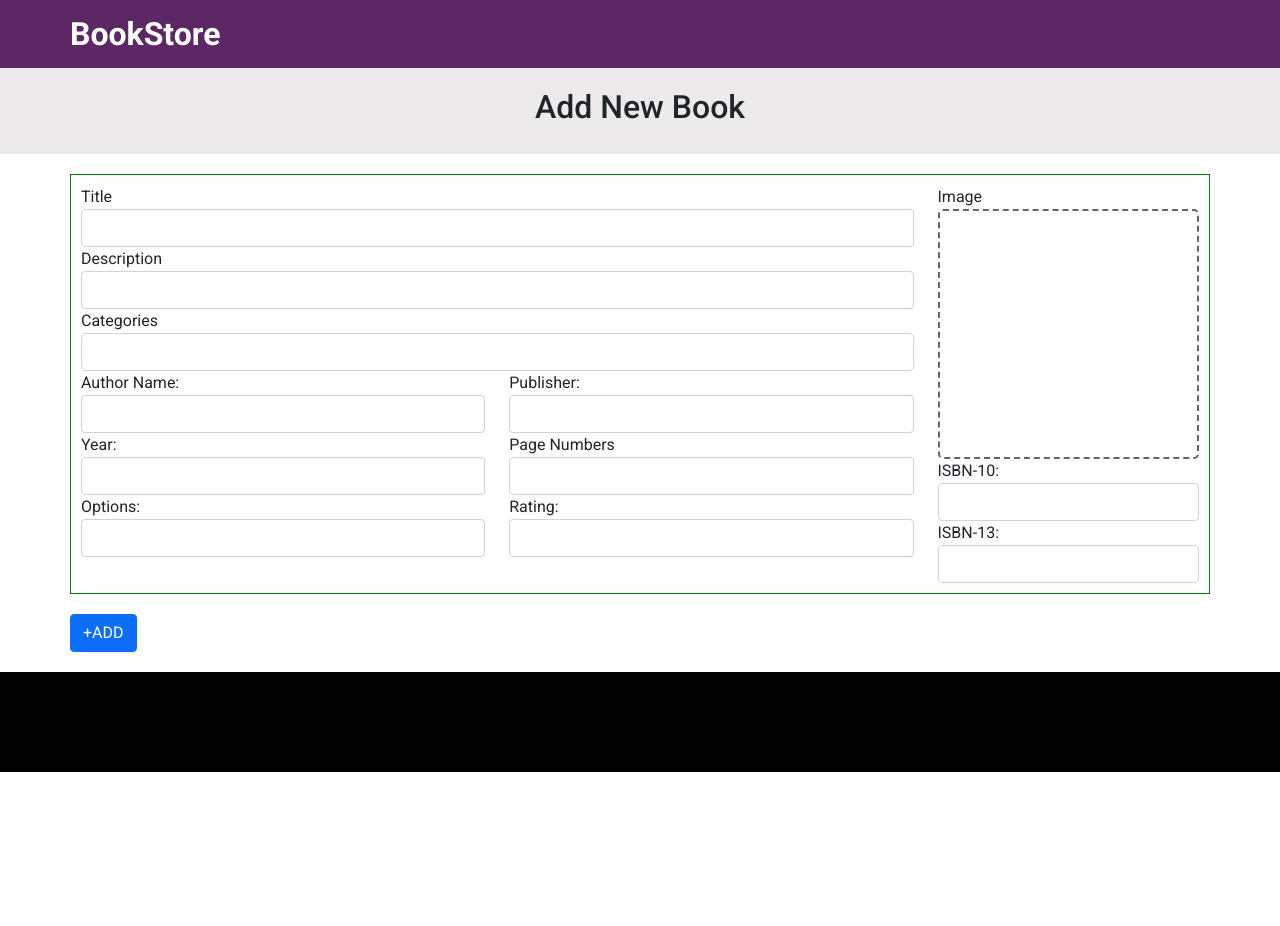
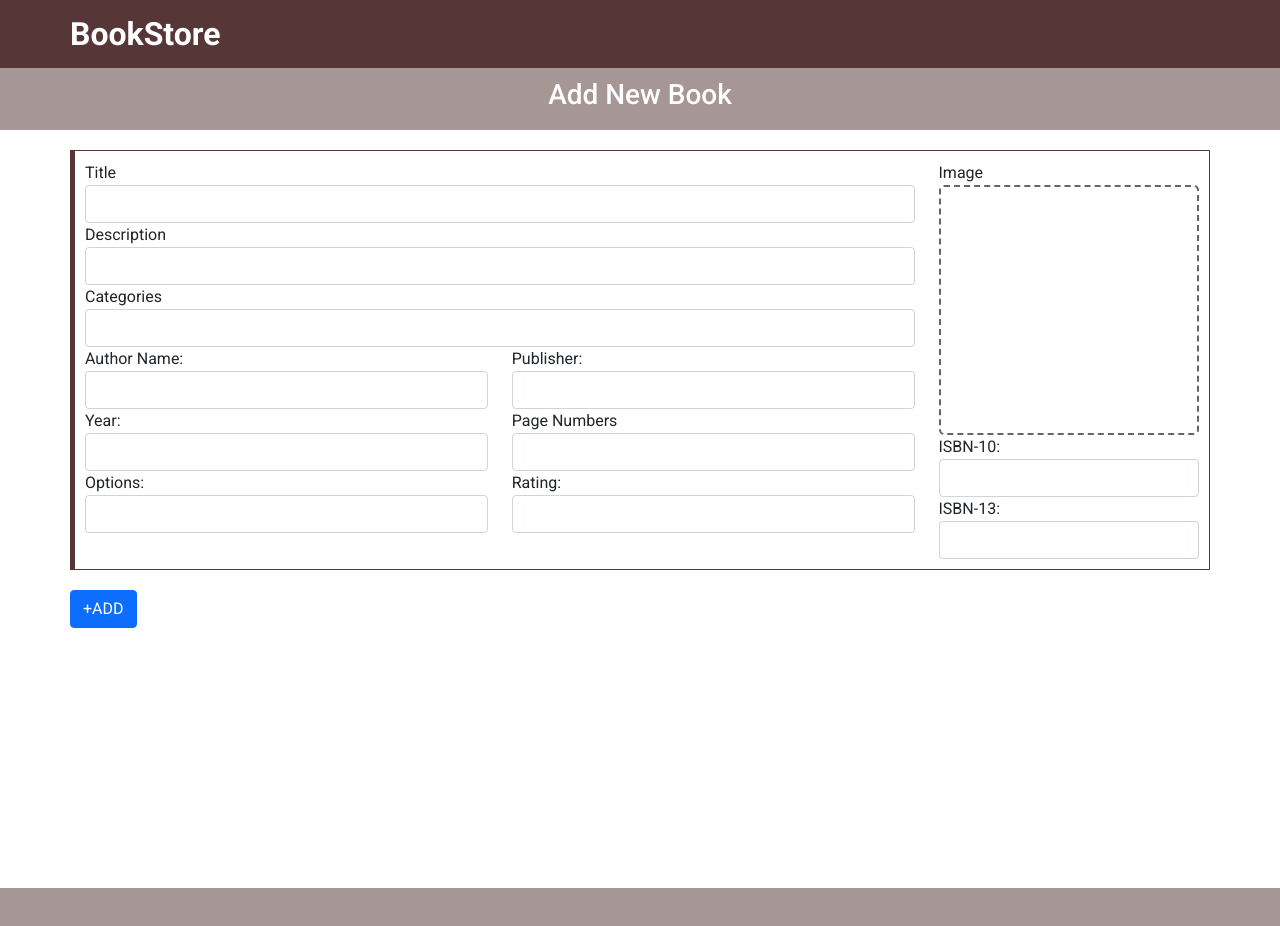
Before and after one commit to masterdev1025/bookstore-exe, a React (Create React App) app: page /book/add in a window 1280 px wide. Shown: the top 926 px of the page. Before the commit the page ends 800 px from the top, so only its background shows below. Built offline with nearby package versions, Linux system fonts and the light colour scheme; what react-redux-toastr would draw is missing.

Commit message:
set app-color & app-semi color

```diff
--- a/src/components/Footer/Footer.css
+++ b/src/components/Footer/Footer.css
@@ -1,5 +1,5 @@
 .app-footer{
-    background-color: black;
+    background-color: var(--app-semi-color);
     min-height: 100px;
     margin-top: 20px;
 }
--- a/src/components/Header/Header.css
+++ b/src/components/Header/Header.css
@@ -1,7 +1,7 @@
 .app-header{
     /* height: 100px; */
     padding:10px;
-    background-color: #5b2865;
+    background-color: var(--app-color);
 }
 
 .app-logo{
--- a/src/index.css
+++ b/src/index.css
@@ -1,5 +1,8 @@
 @import url('https://fonts.googleapis.com/css?family=Roboto:400,500,700');
-
+:root {
+  --app-color: #563636;
+  --app-semi-color: #56363685;
+}
 body
 {
     font-family: 'Roboto', sans-serif !important;
--- a/src/scenes/AppRouter.js
+++ b/src/scenes/AppRouter.js
@@ -11,6 +11,7 @@ import Add from './Book/Add';
 class AppRouter extends React.Component {
     render() {
         return (
+            <div style={{ minHeight: '800px' }}>
                 <Router>
                     <Switch>
                         <Route path="/book" exact render={props => <Main {...props} />} />
@@ -18,6 +19,7 @@ class AppRouter extends React.Component {
                         <Redirect to="/book" />
                     </Switch>
                 </Router>
+            </div>
         )
     }
 }
--- a/src/scenes/Book/Add/Add.css
+++ b/src/scenes/Book/Add/Add.css
@@ -1,11 +1,13 @@
 .add-book__header{
-    padding:20px;
-    background-color: #eceaea;
+    padding:10px;
+    background-color: var(--app-semi-color);
     text-align: center;
+    color: white;
 }
 
 .new-book__item{
-    border: 1px solid green;
+    border: 1px solid var(--app-color);
+    border-left: 5px solid var(--app-color);
     padding: 10px;
     margin: 20px 0px;
 }
--- a/src/scenes/Book/Add/Add.js
+++ b/src/scenes/Book/Add/Add.js
@@ -7,7 +7,7 @@ class Add extends React.Component {
             <>
                 <div className="app-container add-book__header">
                     <div className="app-content">
-                        <h2>Add New Book</h2>
+                        <h3>Add New Book</h3>
                     </div>
                 </div>
                 <div className="app-container ">
--- a/src/scenes/Book/Add/AddForm.js
+++ b/src/scenes/Book/Add/AddForm.js
@@ -1,5 +1,5 @@
 import React from 'react';
-import { Button, Form, FormGroup, Label, Input, FormText, Container, Row, Col } from 'reactstrap';
+import { Button, FormGroup, Label, Input, Row, Col } from 'reactstrap';
 import ImageUploader from '../../../components/ImageUploader';
 class AddForm extends React.Component {
     constructor(props) {
--- a/src/scenes/Book/Main/components/Filter/Filter.css
+++ b/src/scenes/Book/Main/components/Filter/Filter.css
@@ -1,6 +1,6 @@
 .book-filter__container{
     padding: 20px 0px;
-    background-color: #eceaea;
+    background-color: var(--app-semi-color);
 }
 .book-filter__container .title{
     font-size: 2rem;
```
Lines whose indentation alone changed are shown as unchanged.
